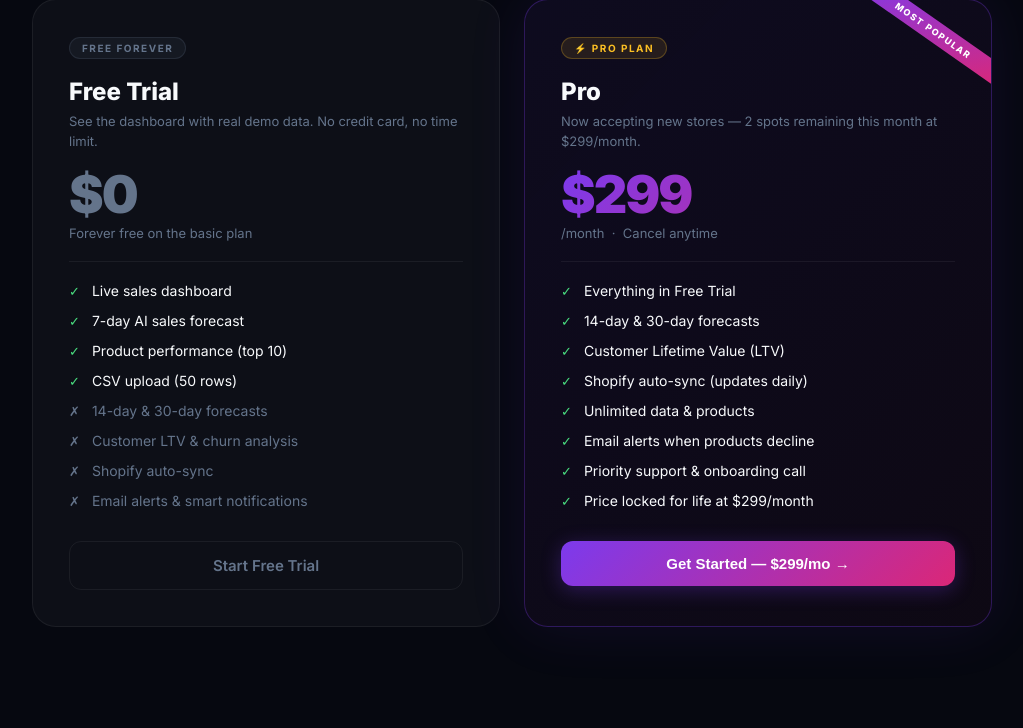
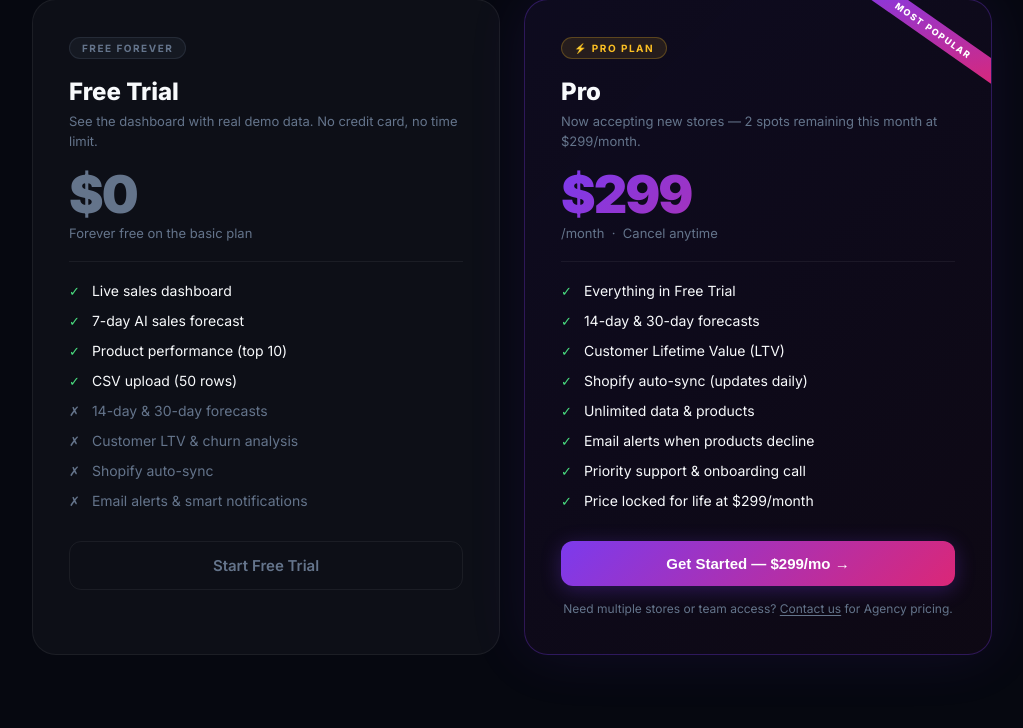
Before and after one commit to koynadutta/salesiq-demo, a Flask app: page / in a window 1280 px wide. Shown: the part 3928-4656 px from the top of the page, without its empty margins (128-1151 px from the left). Run offline with Flask 3, Linux system fonts and the light colour scheme.

Commit message:
add agency pricing line

```diff
--- a/templates/landing.html
+++ b/templates/landing.html
@@ -908,6 +908,7 @@ footer {
             <li class="plan-item"><span class="ck ck-on">✓</span><span class="item-text">Price locked for life at $299/month</span></li>
           </ul>
           <button class="btn-plan filled" onclick="openModal()">Get Started — $299/mo →</button>
+          <p style="margin-top:14px;font-size:12px;color:var(--muted);text-align:center;line-height:1.5;">Need multiple stores or team access? <a href="mailto:team@trysalesiq.com" style="color:var(--muted);text-decoration:underline;text-underline-offset:2px;">Contact us</a> for Agency pricing.</p>
         </div>
       </div>
     </div>
```
